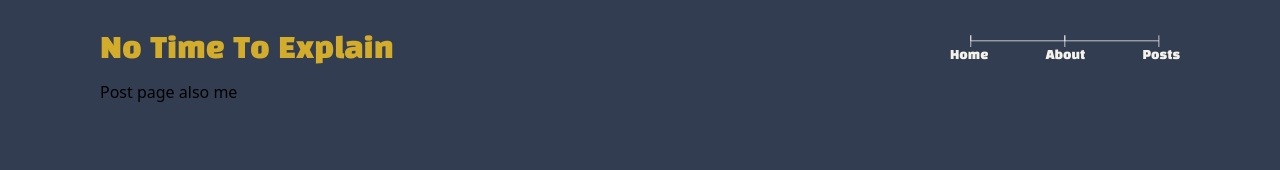
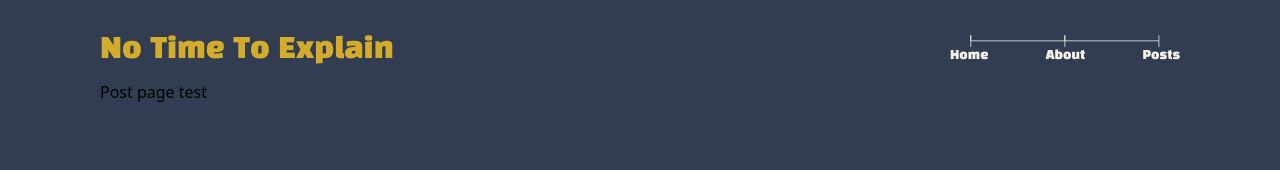
Before and after one commit to vinocturne/ntte-blog, a React (Create React App) app: page /ntte-blog/posts/1 in a window 1280 px wide. Shown: the top 170 px of the page. Built offline with nearby package versions, Linux system fonts and the light colour scheme.

Commit message:
🩹 github user setting

```diff
--- a/src/pages/Post/index.tsx
+++ b/src/pages/Post/index.tsx
@@ -1,5 +1,5 @@
 const Posts = () => {
-  return <div>Post page also me</div>
+  return <div>Post page test</div>
 }
 
 export default Posts
```
